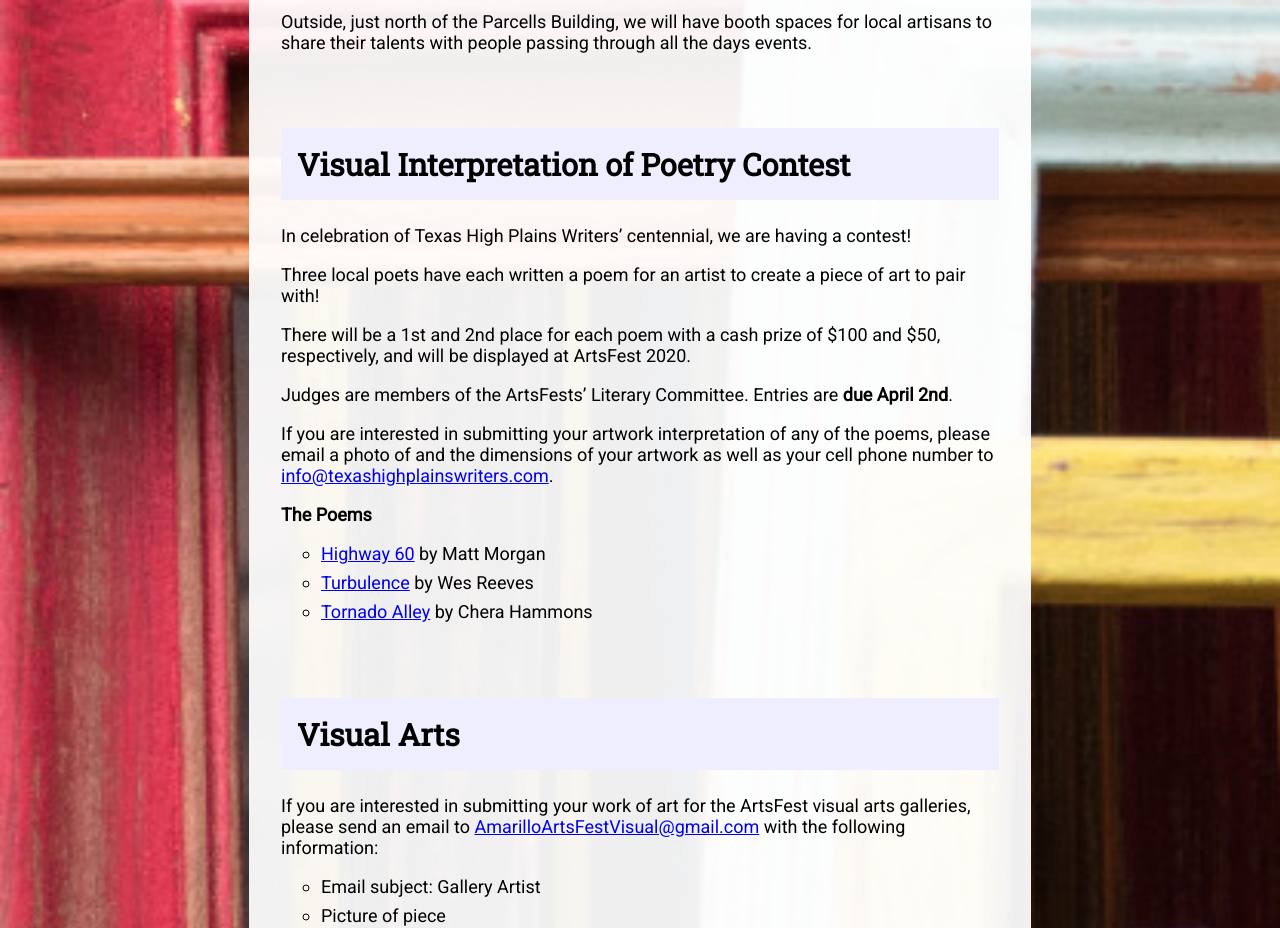
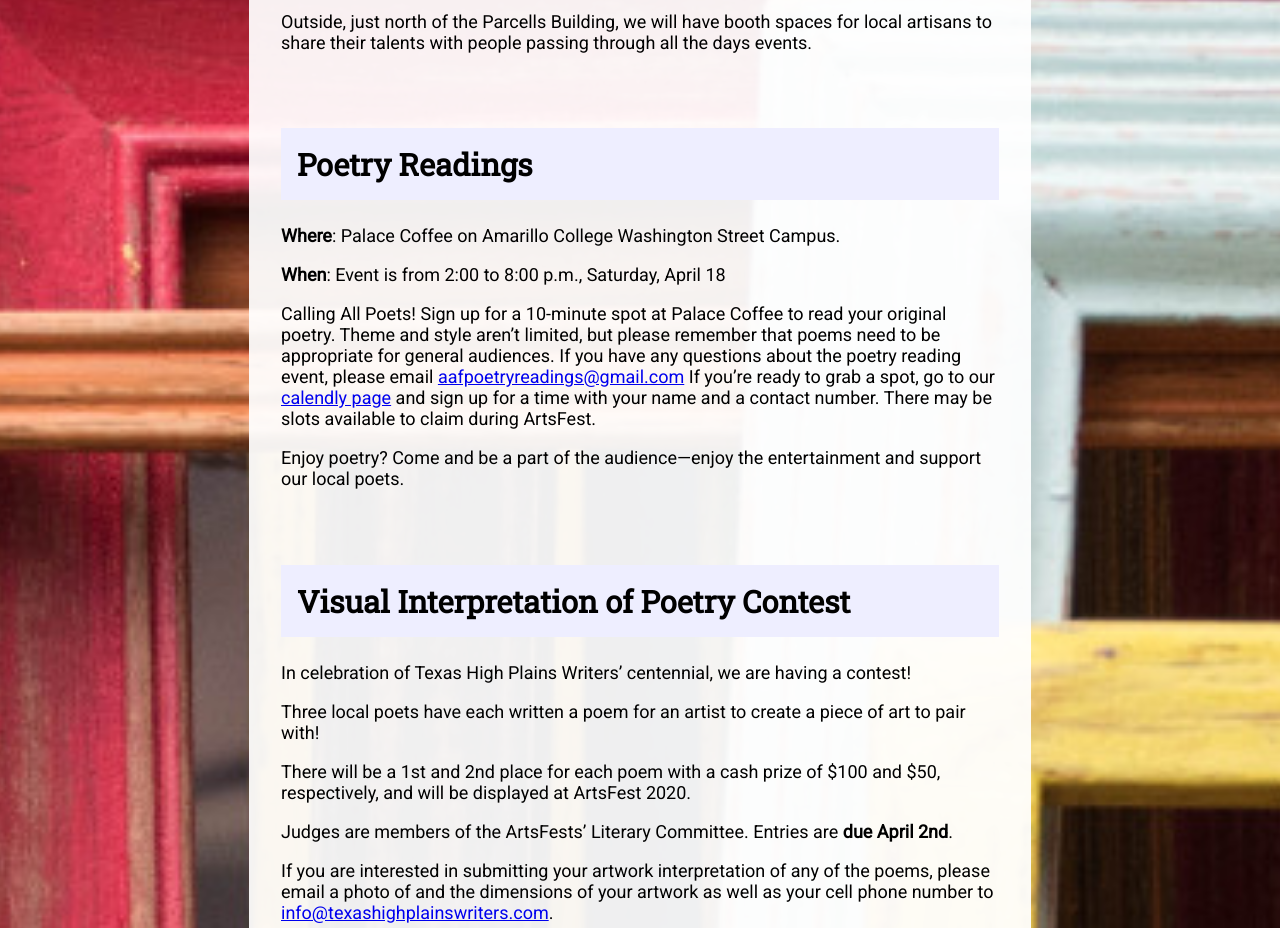
Before and after one commit to Amarillo-Arts-Fest/landing-page, a plain HTML site: page index.html in a window 1280 px wide. Shown: the part 1220-2148 px from the top of the page. Drawn offline with Linux system fonts and the light colour scheme.

Commit message:
Add poetry readings.

```diff
--- a/index.html
+++ b/index.html
@@ -33,6 +33,18 @@
                 <p>Visual Arts has a building to itself where we will have a gallery on the 2nd and 3rd floors in the Parcells Building on Amarillo College Campus (Washington). </p>
                 <p>The 2nd floor will showcase various styles of paintings, and sculptures, while the 3rd floor will feature local photographers’ works, and a photography class hosted by Renee West. Auburn Adams will also offer a painting class during the day on campus in a separate building.  Times for this class will be available at www.amarilloartsfest.com soon.</p>
                 <p>Outside, just north of the Parcells Building, we will have booth spaces for local artisans to share their talents with people passing through all the days events.</p>
+            </section>
+
+            <section>
+                <h2 id="readings">Poetry Readings</h2>
+
+                <p><strong>Where</strong>: Palace Coffee on Amarillo College Washington Street Campus.</p>
+
+                <p><strong>When</strong>: Event is from 2:00 to 8:00 p.m., Saturday, April 18</p>
+
+                <p>Calling All Poets! Sign up for a 10-minute spot at Palace Coffee to read your original poetry. Theme and style aren’t limited, but please remember that poems need to be appropriate for general audiences. If you have any questions about the poetry reading event, please email <a href="mailto:aafpoetryreadings@gmail.com">aafpoetryreadings@gmail.com</a>  If you’re ready to grab a spot, go to  our <a href="https://calendly.com/aafpoetryreadings/amarillo-art-fest-poetry-readings?month=2020-04&date=2020-04-18">calendly page</a> and sign up for a time with your name and a contact number. There may be slots available to claim during ArtsFest.</p>
+
+                <p>Enjoy poetry? Come and be a part of the audience—enjoy the entertainment and support our local poets.</p>
             </section>
 
             <section>
```
